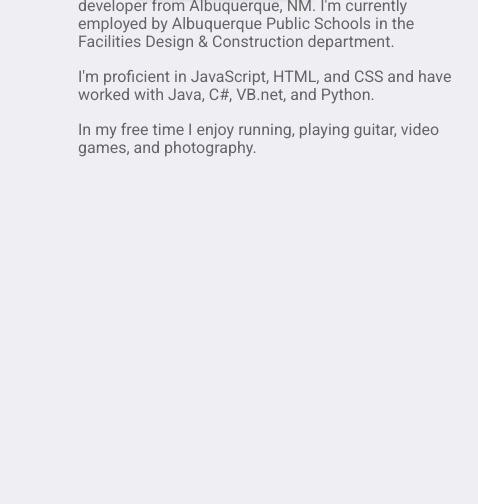
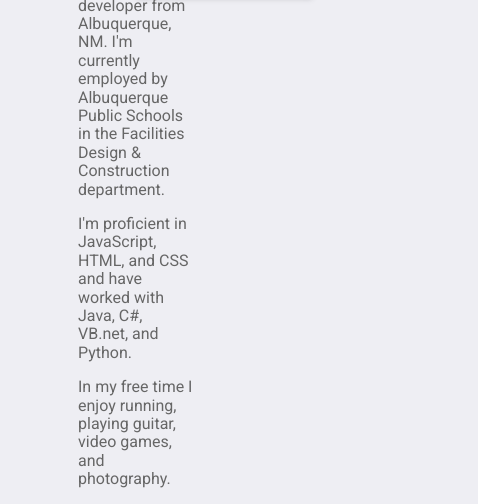
Before and after one commit to haackr/haackr.github.io, a plain HTML site: page index.html in a window 390 px wide. Shown: the part 1048-1552 px from the top of the page, 478 px wide, since content can reach past the window. Before the commit the page ends 1221 px from the top, so only its background shows below. Drawn offline with nearby package versions, Linux system fonts and the light colour scheme.

Commit message:
improve responsiveness

```diff
--- a/css/master.css
+++ b/css/master.css
@@ -5,6 +5,7 @@
 
 p {
   color: #666;
+  display: block;
 }
 
 h2 {
@@ -64,7 +65,8 @@
 }
 
 .content p {
-  width: 400px;
+  width: 50%;
+  display: block;
 }
 
 .social-media {
--- a/index.html
+++ b/index.html
@@ -31,10 +31,12 @@
     <a href="mailto:ryan@haackr.com">ryan@haackr.com</a>
   </div>
   <img src="https://scontent.fsnc1-1.fna.fbcdn.net/v/t1.0-9/15826902_10154205036453354_5855926140459603292_n.jpg?oh=470fd7f22873e8a4781935cb43805ed8&oe=59965B4F" alt="Me on a run" class="profile-pic"/>
-  <h2>Bio</h2>
-  <p>Hi, I'm Ryan. I'm a 26 year old front-end web developer from Albuquerque, NM. I'm currently employed by Albuquerque Public Schools in the Facilities Design &amp Construction department. </p>
-  <p>I'm proficient in JavaScript, HTML, and CSS and have worked with Java, C#, VB.net, and Python.</p>
-  <p>In my free time I enjoy running, playing guitar, video games, and photography.</p>
+  <div class="bio">
+    <h2>Bio</h2>
+    <p>Hi, I'm Ryan. I'm a 26 year old front-end web developer from Albuquerque, NM. I'm currently employed by Albuquerque Public Schools in the Facilities Design &amp Construction department. </p>
+    <p>I'm proficient in JavaScript, HTML, and CSS and have worked with Java, C#, VB.net, and Python.</p>
+    <p>In my free time I enjoy running, playing guitar, video games, and photography.</p>
+  </div>
 </div>
 </body>
 </html>
```
